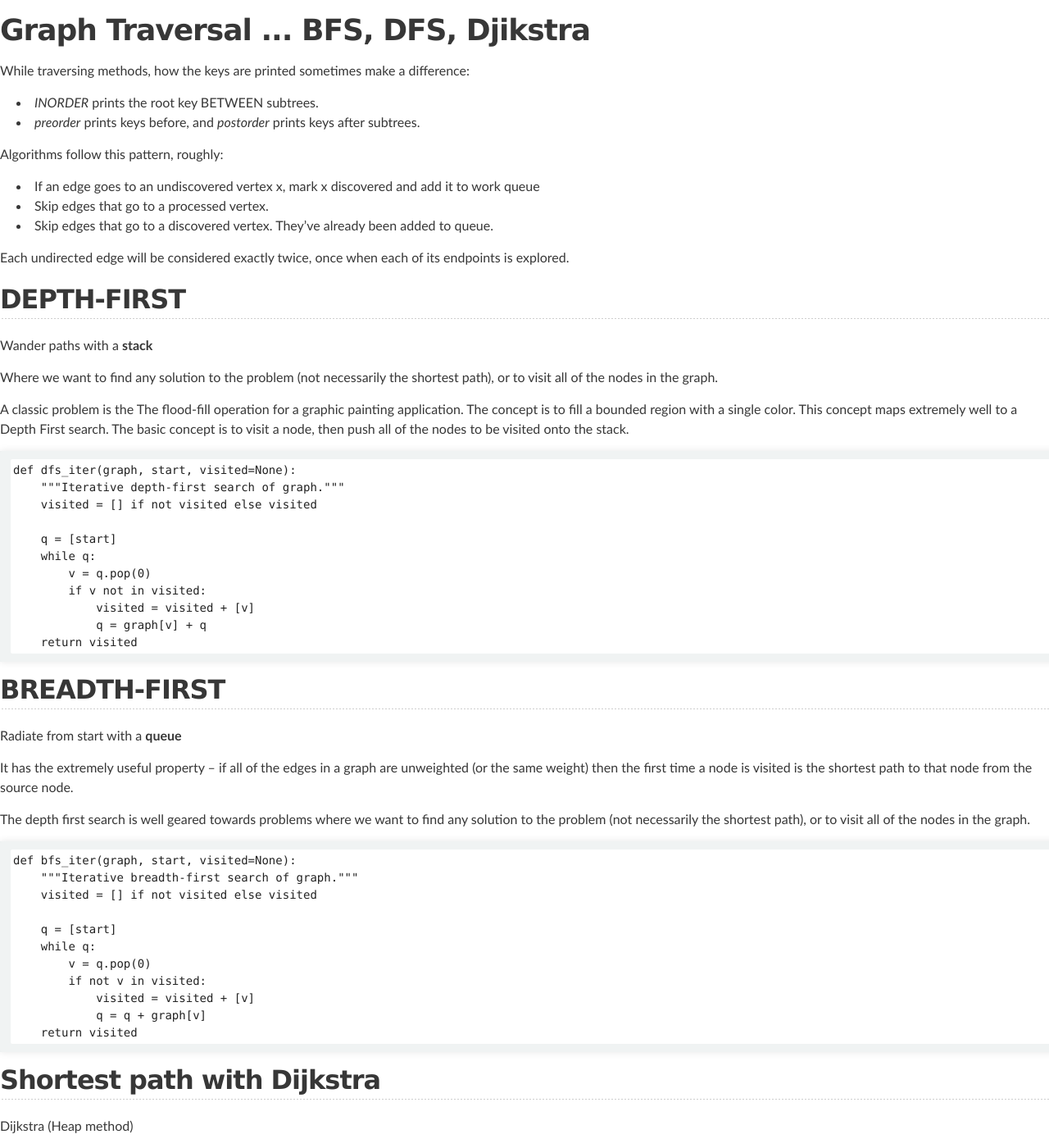
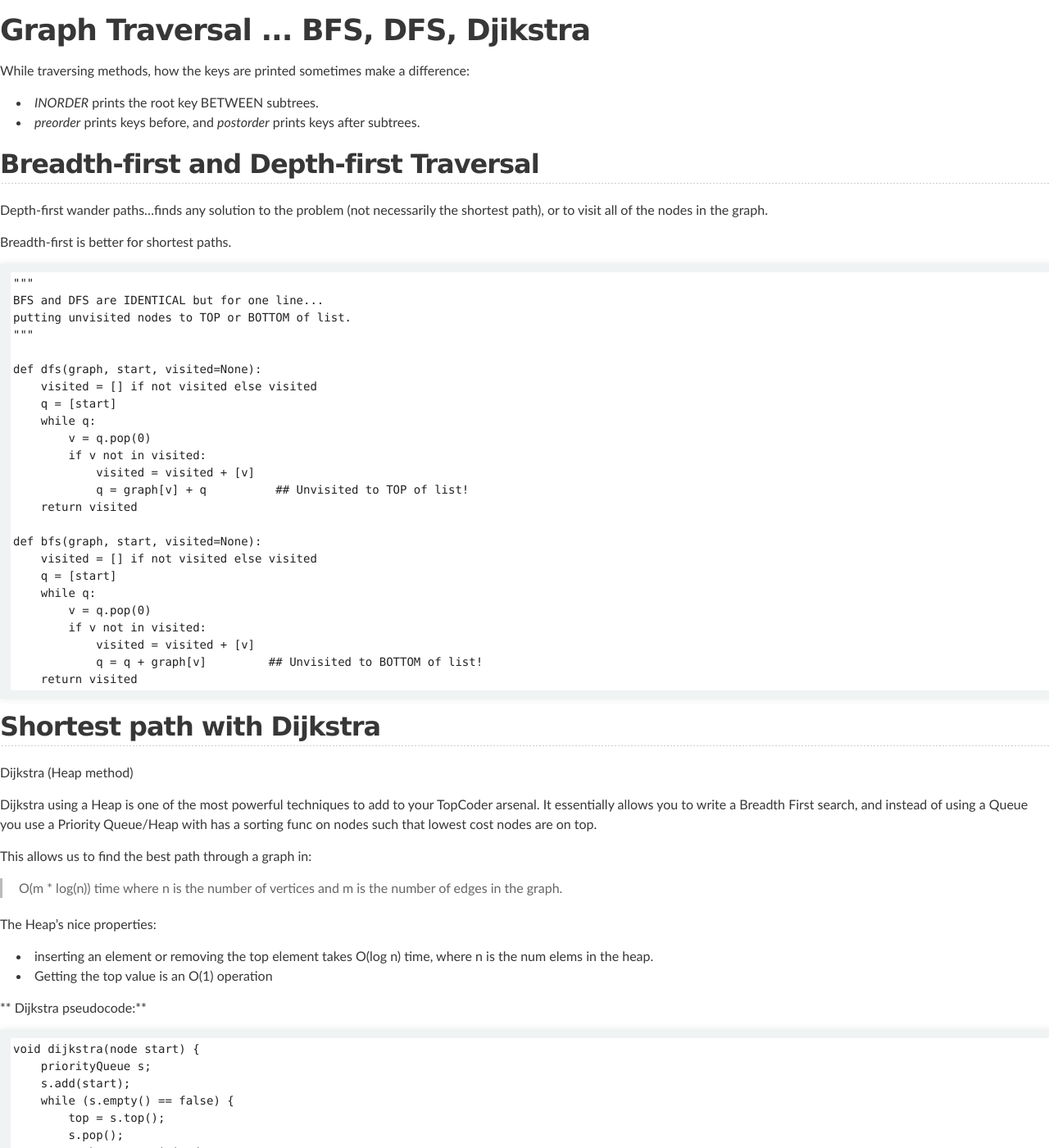
Before and after one commit to hillscottc/hillscottc.github.io, a Jekyll site: the page built from data_structs/traversal.md, in a window 1280 px wide and 1400 px high. Shown: the whole window at 82% size. Built offline with Jekyll 4.4.1, drawn with Linux system fonts in a browser that asks for light colours; Markdown is read by kramdown in place of the engine named in the settings; some of the changed text lies outside the part shown.

Commit message:
bfs is like dfs

```diff
--- a/data_structs/traversal.md
+++ b/data_structs/traversal.md
@@ -2,64 +2,42 @@
 layout: default
 title: Graph Traversal ... BFS, DFS, Djikstra
 ---
-
-
 
 While traversing methods, how the keys are printed sometimes make a difference:
 
 - *INORDER* prints the root key BETWEEN subtrees.
 - *preorder* prints keys before, and *postorder* prints keys after subtrees.
 
-Algorithms follow this pattern, roughly:
 
-- If an edge goes to an undiscovered vertex x, mark x discovered and add it to work queue
-- Skip edges that go to a processed vertex.
-- Skip edges that go to a discovered vertex. They've already been added to queue.
+## Breadth-first and Depth-first Traversal
 
-Each undirected edge will be considered exactly twice, once when each of its endpoints is explored.
+Depth-first wander paths...finds any solution to the problem (not necessarily the shortest path), or to visit all of the nodes in the graph.
 
+Breadth-first is better for shortest paths.
 
-## DEPTH-FIRST
+    """
+    BFS and DFS are IDENTICAL but for one line...
+    putting unvisited nodes to TOP or BOTTOM of list.
+    """
 
-Wander paths with a **stack**
-
-Where we want to find any solution to the problem (not necessarily the shortest path), or to visit all of the nodes in the graph.
-
-A classic problem is the The flood-fill operation for a graphic painting application. The concept is to fill a bounded region with a single color. This concept maps extremely well to a Depth First search. The basic concept is to visit a node, then push all of the nodes to be visited onto the stack.
-
-
-    def dfs_iter(graph, start, visited=None):
-        """Iterative depth-first search of graph."""
+    def dfs(graph, start, visited=None):
         visited = [] if not visited else visited
-
         q = [start]
         while q:
             v = q.pop(0)
             if v not in visited:
                 visited = visited + [v]
-                q = graph[v] + q
+                q = graph[v] + q          ## Unvisited to TOP of list!
         return visited
 
-
-## BREADTH-FIRST
-
-Radiate from start with a **queue**
-
-It has the extremely useful property -- if all of the edges in a graph are unweighted (or the same weight) then the first time a node is visited is the shortest path to that node from the source node.
-
-The depth first search is well geared towards problems where we want to find any solution to the problem (not necessarily the shortest path), or to visit all of the nodes in the graph.
-
-
-    def bfs_iter(graph, start, visited=None):
-        """Iterative breadth-first search of graph."""
+    def bfs(graph, start, visited=None):
         visited = [] if not visited else visited
-
         q = [start]
         while q:
             v = q.pop(0)
-            if not v in visited:
+            if v not in visited:
                 visited = visited + [v]
-                q = q + graph[v]
+                q = q + graph[v]         ## Unvisited to BOTTOM of list!
         return visited
 
 
@@ -93,22 +71,6 @@ The Heap's nice properties:
         }
     }
 
-
-** Dijkstra's Algorithm** (from Interactive Python):
-
-    from pythonds.graphs import PriorityQueue, Graph, Vertex
-    def dijkstra(aGraph,start):
-        pq = PriorityQueue()
-        start.setDistance(0)
-        pq.buildHeap([(v.getDistance(),v) for v in aGraph])
-        while not pq.isEmpty():
-            currentVert = pq.delMin()
-            for nextVert in currentVert.getConnections():
-                newDist = currentVert.getDistance() + currentVert.getWeight(nextVert)
-                if newDist < nextVert.getDistance():
-                    nextVert.setDistance( newDist )
-                    nextVert.setPred(currentVert)
-                    pq.decreaseKey(nextVert,newDist)
 
 
 ## Floyd-Warshall, All-Pairs Shortest Path
```
Also changed, not shown: data_structs/traversals.py (deleted, +0 -64 lines), problems/problems_notes.md (+44 -16 lines).
